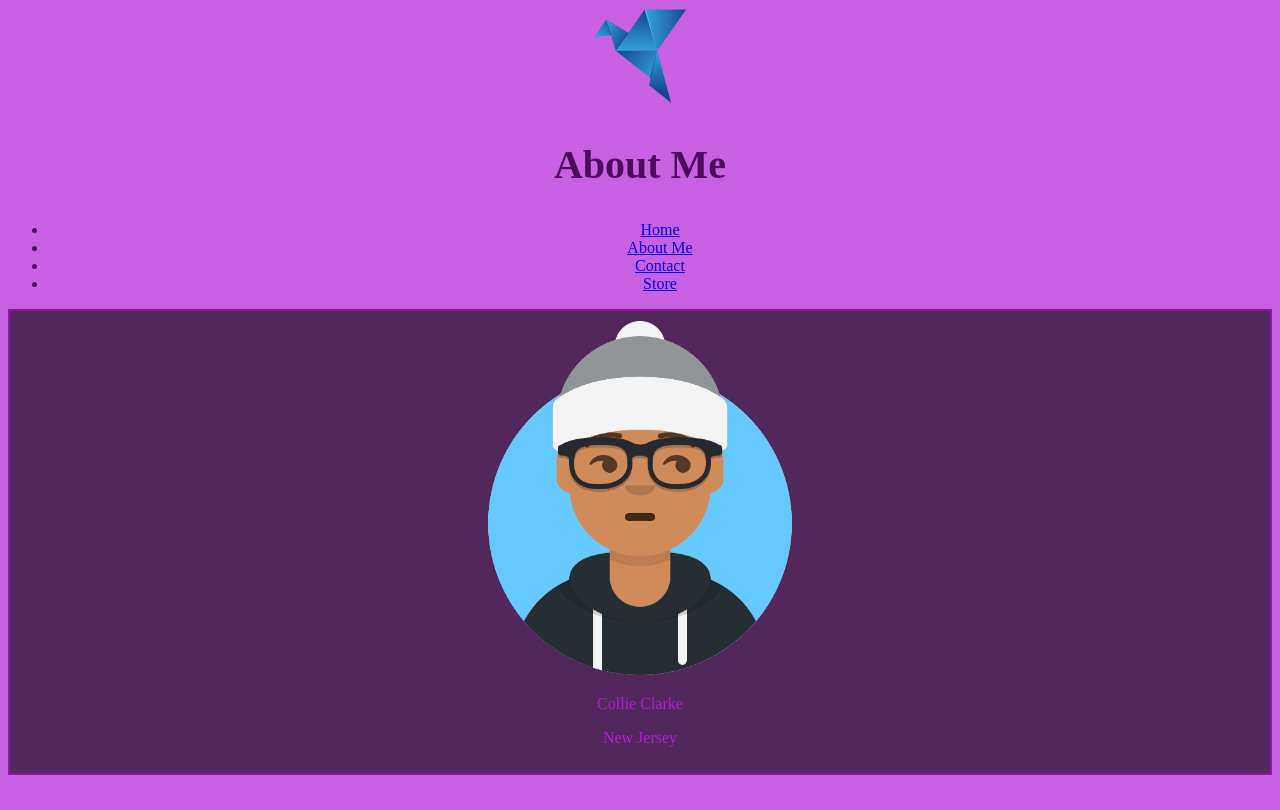
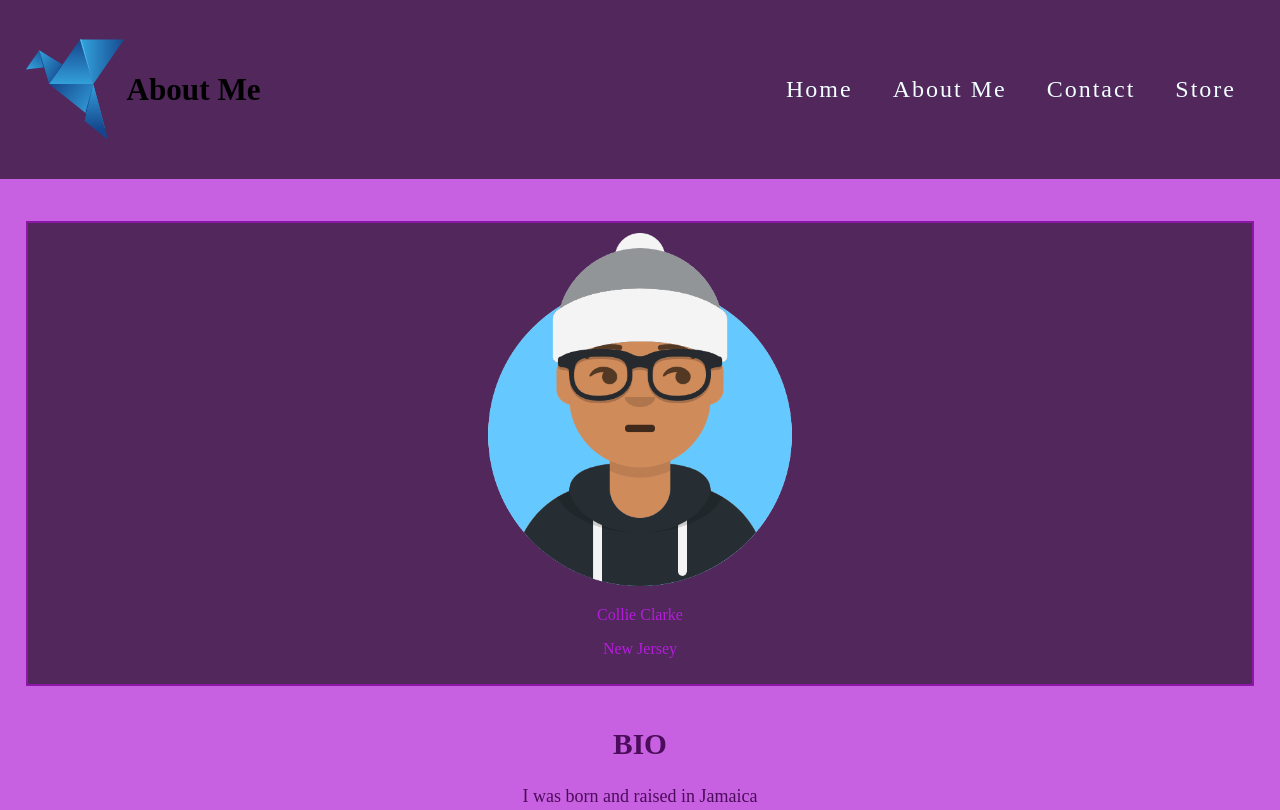
Before and after one commit to RVCC-IDMX/about-me-Colli456, a plain HTML site: page index.html in a window 1280 px wide. Shown: the top 810 px of the page. Drawn offline with Linux system fonts and the light colour scheme; a web font is replaced by a local one.

Commit message:
Complete nav bar

```diff
--- /dev/null
+++ b/css/nav.css
@@ -0,0 +1,102 @@
+/* make scrolling smooth */
+
+html {
+    scroll-behavior: smooth;
+}
+
+/*
+ get rid of padding & sizing on body so
+ header is at top
+*/
+
+body {
+    box-sizing: border-box;
+    padding: 0;
+    margin: 0;
+}
+
+/* add some padding back to rest of page */
+
+main {
+    padding: 2vw;
+}
+
+/* navbar */
+
+.navbar {
+    background-color: #51275C;
+    color: #000;
+    display: flex;
+    flex-direction: column;
+    font-size: 1.5rem;
+    margin-bottom: 1rem;
+    padding: 1.5rem;
+}
+
+/* logo */
+
+.Logo {
+    display: flex;
+    align-items: center;
+}
+
+.Logo img {
+    height: 8vw;
+    width: 8vw;
+}
+
+.Logo h1 {
+    font-size: 1.3em;
+}
+
+/* navigation list */
+
+.navbar-links li {
+    list-style: none;
+    display: block;
+    padding: 0.5em 0;
+}
+
+
+
+/*
+ style all a tags in header
+ and then on hover
+*/
+
+.navbar-links a {
+    color: azure;
+    font-size: 1.5rem;
+    padding: 1rem 1.25rem;
+    letter-spacing: 2px;
+    text-decoration: none;
+    display: inline-block;
+}
+
+.navbar-links a:hover,
+.navbar-links a:focus {
+    filter: invert(1);
+    outline: none;
+}
+
+
+/*
+media query for non-mobile nav bar
+min-width set to width of nav elements
+such that no text wraps
+*/
+
+@media screen and  (min-width: 60rem) {
+
+
+
+    .navbar {
+        flex-direction: row;
+        justify-content: space-between;
+    }
+
+    .navbar ul {
+        display: flex;
+        justify-content: space-between;
+    }
+}
--- a/index.html
+++ b/index.html
@@ -14,6 +14,7 @@
     <link href="https://fonts.googleapis.com/css2?family=Gabarito&family=Maven+Pro&display=swap" rel="stylesheet">
 
     <link href="css/style.css" rel="stylesheet">
+    <link href="css/nav.css" rel="stylesheet">
 
 </head>
 
@@ -29,13 +30,14 @@
                 <h1>About Me</h1>
             </div>
 
-            <div class="navbar-links"></div>
-            <ul>
-                <li><a href="#bio">Home</a></li>
-                <li><a href="#gallery">About Me</a></li>
-                <li><a href="#lit">Contact</a></li>
-                <li><a href="#contact">Store</a></li>
-            </ul>
+            <div class="navbar-links">
+                <ul>
+                    <li><a href="#bio">Home</a></li>
+                    <li><a href="#gallery">About Me</a></li>
+                    <li><a href="#lit">Contact</a></li>
+                    <li><a href="#Contact">Store</a></li>
+                </ul>
+            </div>
         </nav>
 
 
```
